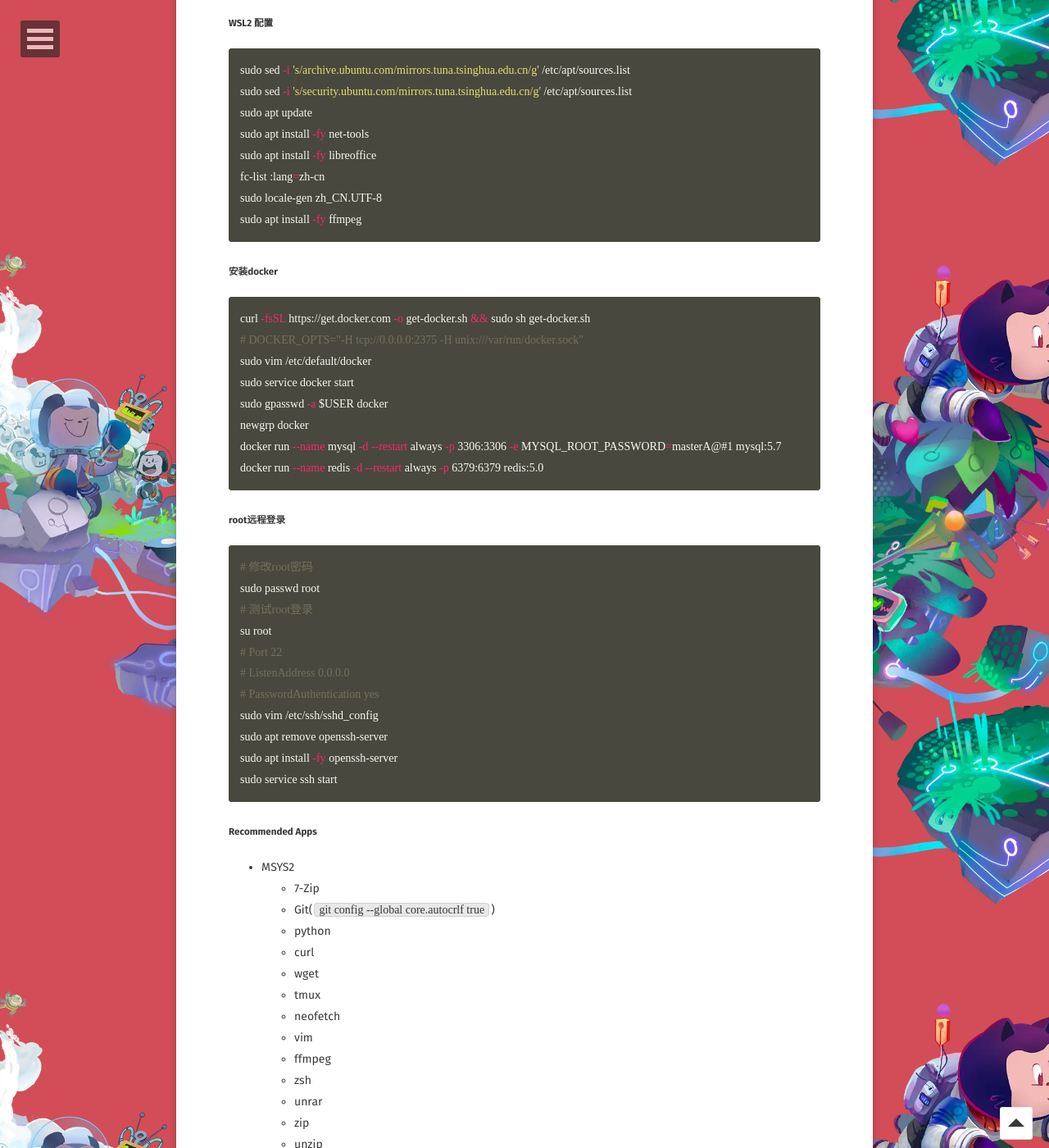
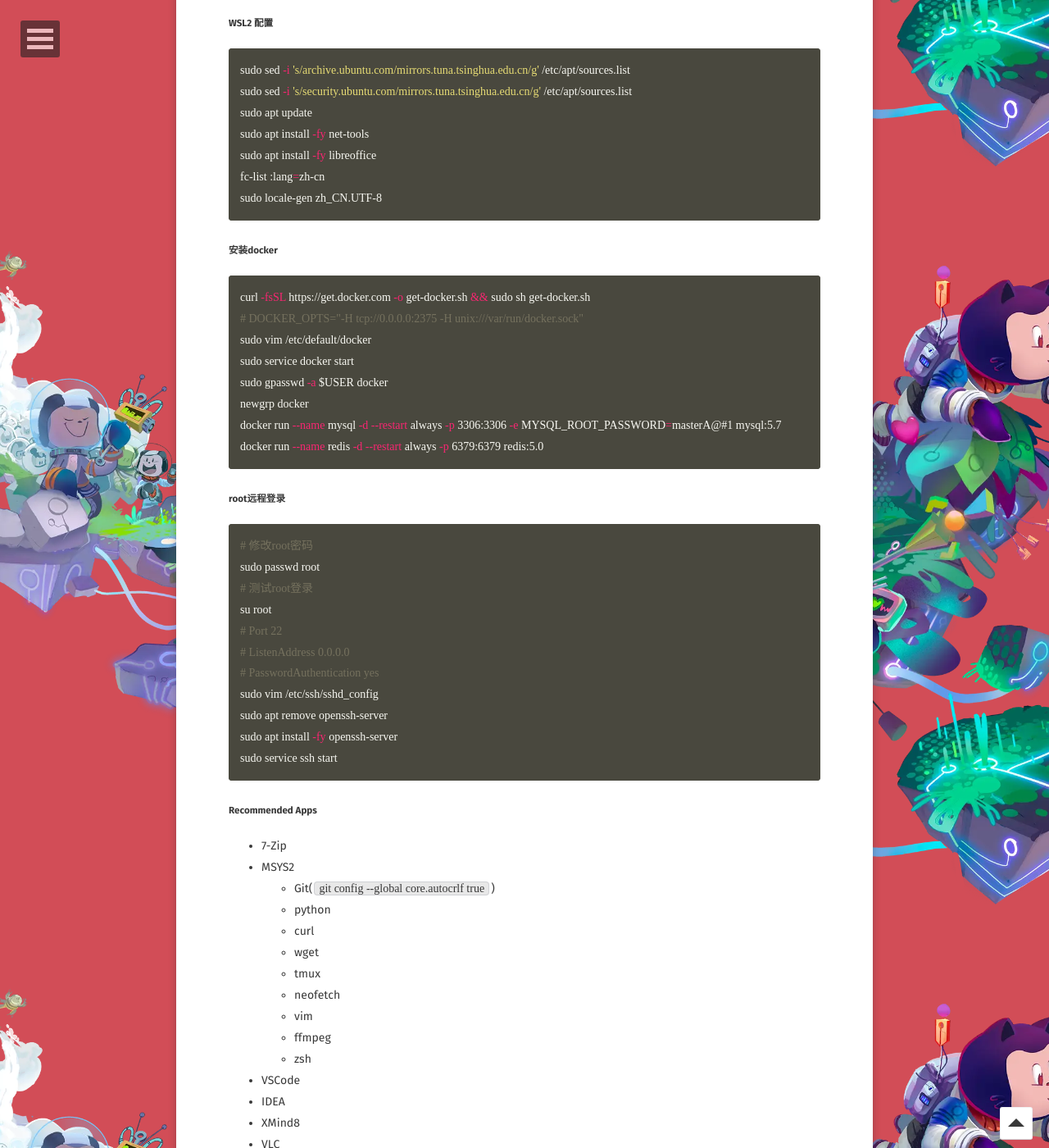
Before and after one commit to WebPavel/WebPavel.github.io, a Jekyll site: the page built from _posts/2021-12-03-WSL2-GUI.md, in a window 1280 px wide and 1400 px high, scrolled down 686 px. Shown: the whole window at 82% size. Built offline with Jekyll 4.4.1, drawn with Linux system fonts in a browser that asks for light colours; some web fonts are replaced.

Commit message:
Update 2021-12-03-WSL2-GUI.md

````diff
--- a/_posts/2021-12-03-WSL2-GUI.md
+++ b/_posts/2021-12-03-WSL2-GUI.md
@@ -33,7 +33,6 @@ sudo apt install -fy net-tools
 sudo apt install -fy libreoffice
 fc-list :lang=zh-cn
 sudo locale-gen zh_CN.UTF-8
-sudo apt install -fy ffmpeg
 ```
 
 ##### 安装docker
@@ -50,6 +49,7 @@ docker run --name redis -d --restart always -p 6379:6379 redis:5.0
 ```
 
 ##### root远程登录
+
 ```shell
 # 修改root密码
 sudo passwd root
@@ -65,8 +65,9 @@ sudo service ssh start
 ```
 
 ##### Recommended Apps
+
+- 7-Zip
 - MSYS2
-  - 7-Zip
   - Git(`git config --global core.autocrlf true`)
   - python
   - curl
@@ -76,11 +77,6 @@ sudo service ssh start
   - vim
   - ffmpeg
   - zsh
-  - unrar
-  - zip
-  - unzip
-  - aria2
-  - winpty
 - VSCode
 - IDEA
 - XMind8
````
